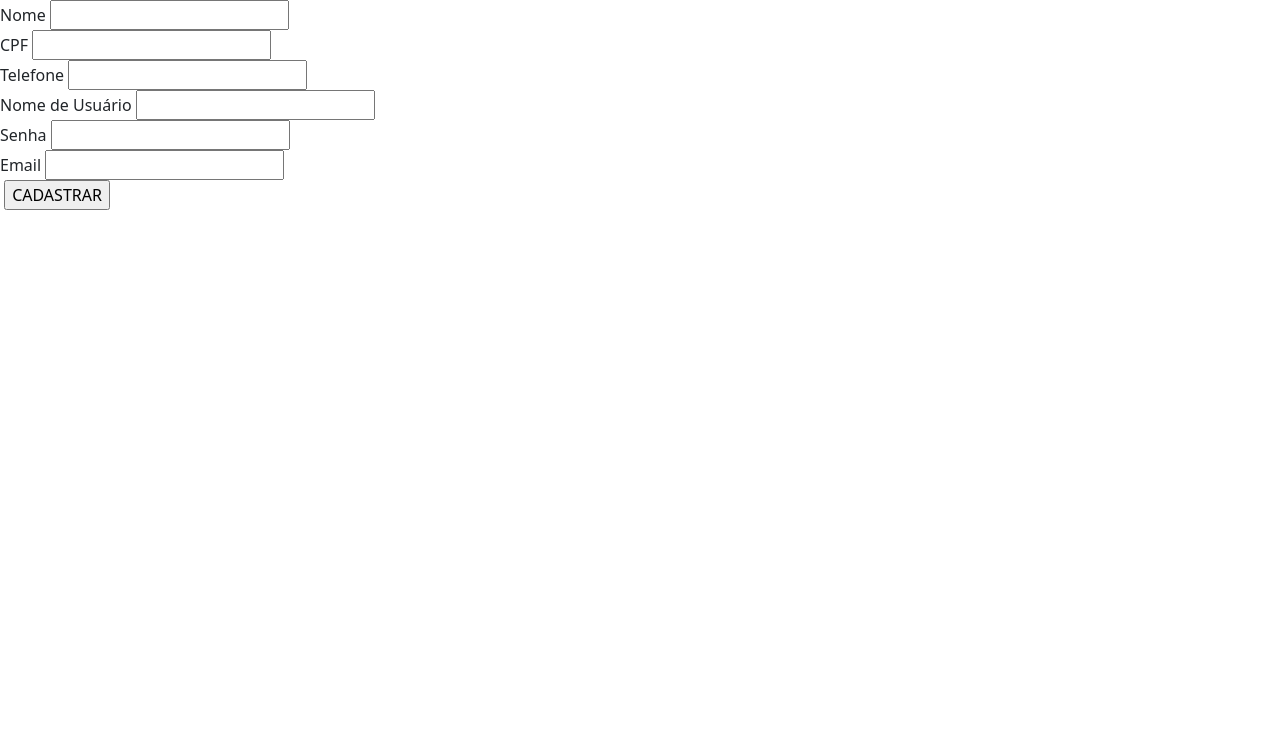
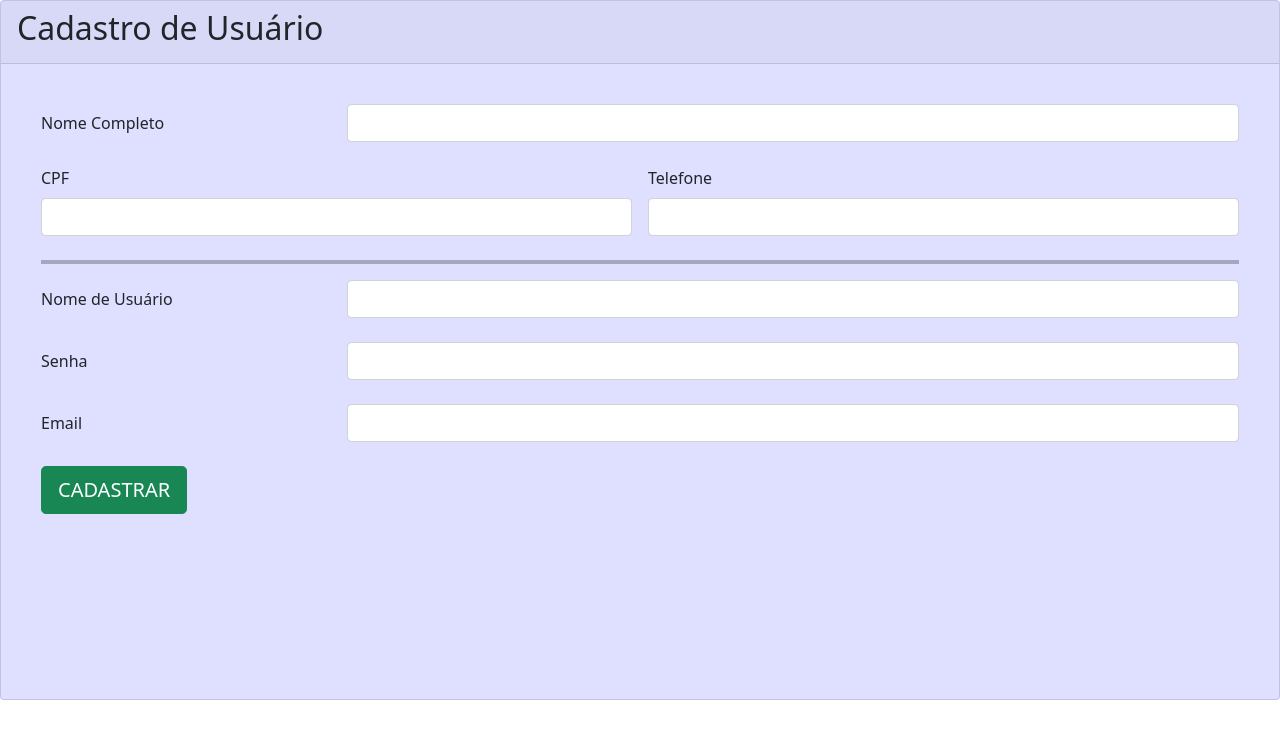
Before and after one commit to wemerson-henrique/PHP-linguagem-de-programa-o-II, a PHP site: page /paginas/formulario-usuario.php in a window 1280 px wide. Shown: the top 739 px of the page. Run offline with PHP 8.4, Linux system fonts and the light colour scheme.

Commit message:
apliquei estização

```diff
--- /dev/null
+++ b/trabalho1/css/style.css
@@ -0,0 +1,7 @@
+.card{
+    background-color: rgb(223, 223, 255);
+    min-height: 700px;
+}
+hr{
+    border: 2px solid black;
+}
--- a/trabalho1/paginas/formulario-usuario.php
+++ b/trabalho1/paginas/formulario-usuario.php
@@ -1,21 +1,51 @@
 <?php
     include('conf-bootstrap-web.php')
 ?>
+<link rel="stylesheet" href="../css/style.css">
 <body>
-    <form action="../action/incerir-usuario.php" method="post">
-        <label for="">Nome</label>
-        <input type="text" name="nome" id="nome" class=""><br>
-        <label for="">CPF</label>
-        <input type="text" name="cpf" id="cpf"><br>
-        <label for="">Telefone</label>
-        <input type="tel" name="telefone" id="telefone"><br>
-        <label for="">Nome de Usuário</label>
-        <input type="text" name="username" id="username"><br>
-        <label for="">Senha</label>
-        <input type="password" name="senha" id="senha"><br>
-        <label for="">Email</label>
-        <input type="email" name="email" id="email"><br>
-        <label for=""></label>
-        <input type="submit" value="CADASTRAR">
-    </form>
+    <div class="card">
+        <div class="card-header">
+            <h2>Cadastro de Usuário</h2>
+        </div>
+        <div class="card-body">
+            <form action="../action/incerir-usuario.php" method="post" class="p-4">
+                <div class="row mb-4">
+                    <label for="" class="col-sm-3 col-form-label">Nome Completo</label>
+                    <div class="col-sm-9">
+                        <input type="text" name="nome" id="nome" class="form-control">
+                    </div>
+                </div>
+                <div class="row g-3 mb-4">
+                    <div class="col-sm-6">
+                        <label for="">CPF</label>
+                        <input class="form-control mt-2" type="text" name="cpf" id="cpf">
+                    </div>
+                    <div class="col-sm-6">
+                        <label for="">Telefone</label>
+                        <input class="form-control mt-2" type="tel" name="telefone" id="telefone">
+                    </div>
+                </div>
+                <hr>
+                <div class="row mb-4">
+                    <label for="" class="col-sm-3 col-form-label">Nome de Usuário</label>
+                    <div class="col-sm-9">
+                        <input class="form-control" type="text" name="username" id="username">
+                    </div>
+                </div>
+                <div class="row mb-4">
+                    <label for="" class="col-sm-3 col-form-label">Senha</label>
+                    <div class="col-sm-9">
+                        <input class="form-control" type="password" name="senha" id="senha">
+                    </div>
+                </div>
+                <div class="row mb-4">
+                    <label for="" class="col-sm-3 col-form-label">Email</label>
+                    <div class="col-sm-9">
+                        <input class="form-control" type="email" name="email" id="email">
+                    </div>
+                </div>
+                <input class="btn btn-success btn-lg mx-auto" type="submit" value="CADASTRAR">
+            </form>
+        </div>
+    </div>
 </body>
```
Also changed, not shown: trabalho1/paginas/formulario-produto.php (+33 -12 lines).
